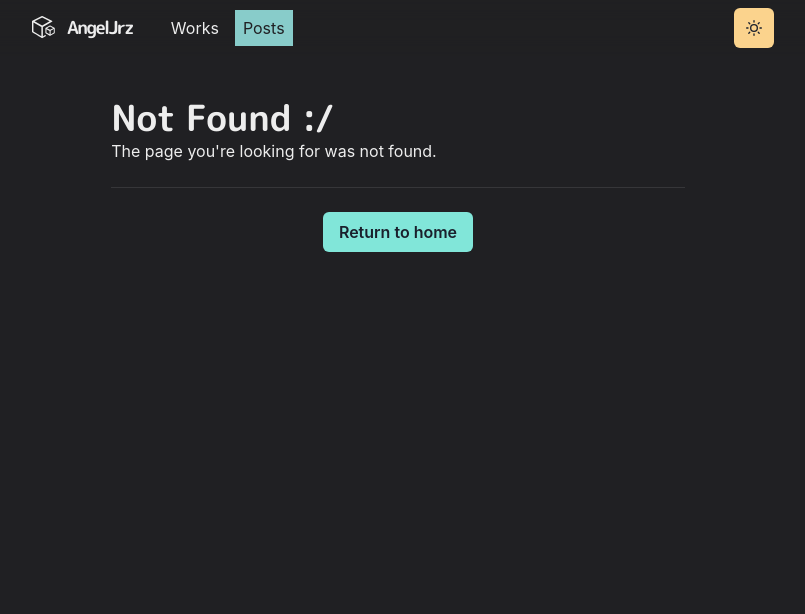
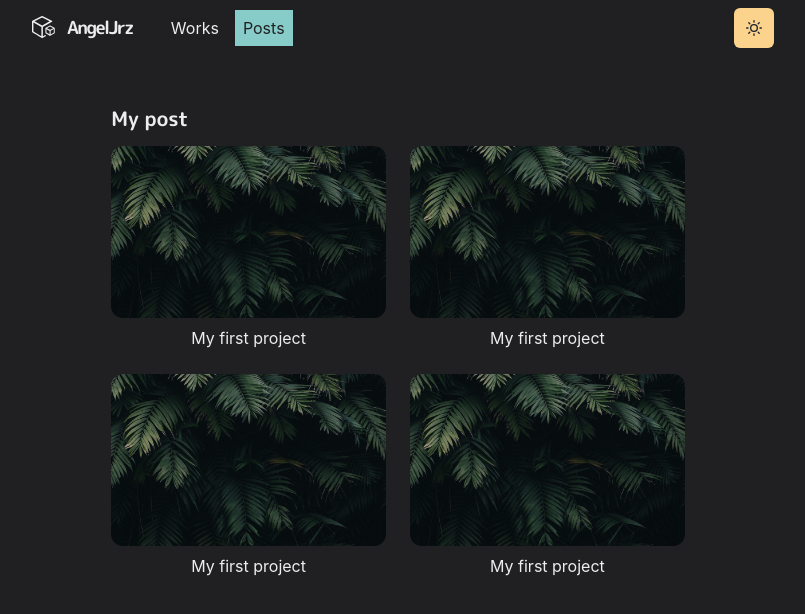
Before and after one commit to AngelJrz/My-portfolio, a Next.js app: page /posts in a window 1280 px wide. Before the commit this address had no page. Shown: the top 614 px of the page, without its empty margins (242-1047 px from the left). Built offline with nearby package versions, Linux system fonts and the light colour scheme.

Commit message:
Posts page

```diff
--- /dev/null
+++ b/pages/posts.js
@@ -0,0 +1,28 @@
+import { SimpleGrid, Heading, Container } from "@chakra-ui/react"
+import Layout from '../components/layouts/article'
+import Section from '../components/section'
+import { GridItem } from '../components/grid-item'
+
+import postImage from '../public/images/postimage.jpg'
+
+const Posts = () => (
+	<Layout title="Post">
+		<Container>
+			<Heading as="h4" fontSize={20} mb={4}>
+				My post
+			</Heading>
+			<Section delay={0.1}>
+				<SimpleGrid columns={[1,2,2]} gap={6}>
+
+					<GridItem title="My first project" thumbnail={postImage} href="https://www.google.com" />
+					<GridItem title="My first project" thumbnail={postImage} href="https://www.google.com" />
+					<GridItem title="My first project" thumbnail={postImage} href="https://www.google.com" />
+					<GridItem title="My first project" thumbnail={postImage} href="https://www.google.com" />
+
+				</SimpleGrid>
+			</Section>
+		</Container>
+	</Layout>
+)
+
+export default Posts
```
Also changed, not shown: public/images/postimage.jpg (added).
